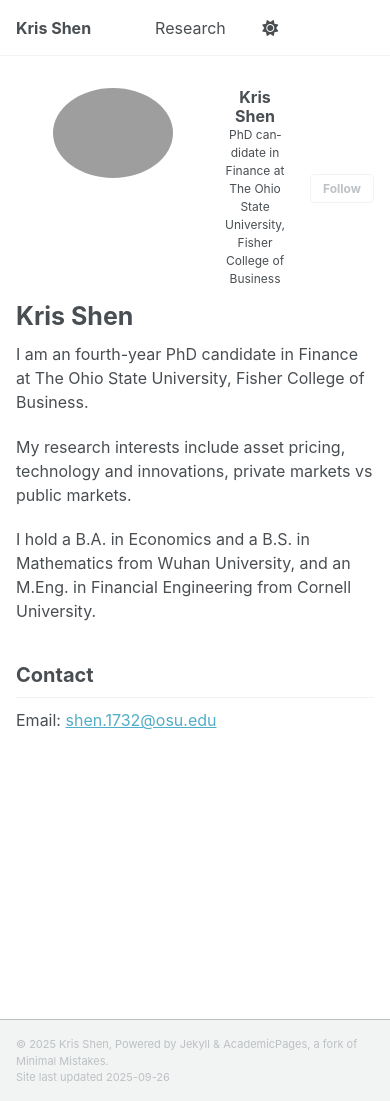
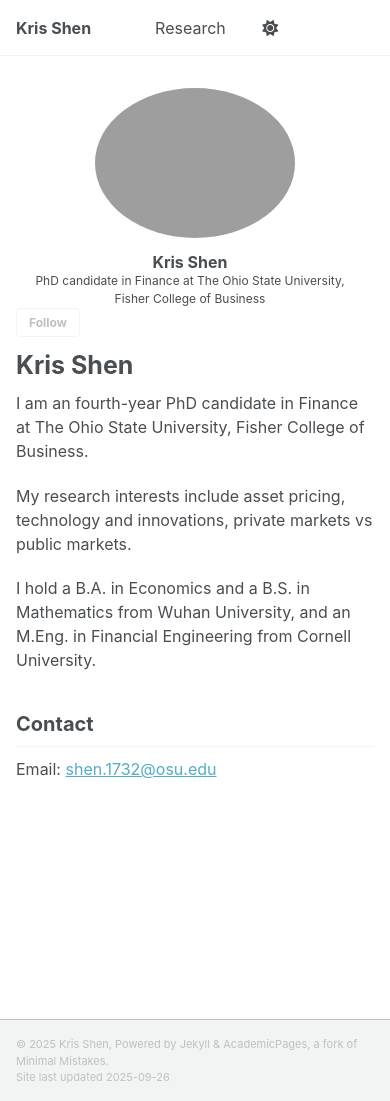
Before and after one commit to krisshen-finance/krisshen-finance.github.io, a Jekyll site: the page built from _pages/about.md, in a window 390 px wide and 1101 px high. Built offline with Jekyll 4.4.1, drawn with Linux system fonts in a browser that asks for light colours; a script that is not in the unit is left out.

Commit message:
Fix mobile layout: change from table-cell to block display
- Change author avatar, content, and URLs from table-cell to block display on mobile
- This fixes the side-by-side layout issue where text appeared next to profile picture
- Profile picture now appears above text content on mobile devices
- Add proper spacing between profile picture and text content
- Ensures vertical stacking of elements on small screens
- Maintains existing desktop layout while fixing mobile usability

```diff
--- a/_sass/layout/_sidebar.scss
+++ b/_sass/layout/_sidebar.scss
@@ -84,9 +84,8 @@
    ========================================================================== */
 
 .author__avatar {
-  display: table-cell;
-  vertical-align: top;
-  width: 100%;  // Changed from 36px to allow full width
+  display: block;  // Changed from table-cell to block for mobile
+  width: 100%;
   // set width only, for non-square avatars
   // height: 36px;
 
@@ -106,12 +105,14 @@
     width: 60%;
     min-width: 120px;
     max-width: 200px;
+    margin-bottom: 15px;  // Add space between picture and text
 
     // Medium screens: Slightly larger
     @include breakpoint($medium) {
       width: 70%;
       min-width: 160px;
       max-width: 240px;
+      margin-bottom: 20px;
     }
 
     @include breakpoint($large) {
@@ -120,13 +121,13 @@
       width: 80%;  // Keep consistent 80% width on large screens
       min-width: 240px;
       max-width: none;
+      margin-bottom: 10px;
     }
   }
 }
 
 .author__content {
-  display: table-cell;
-  vertical-align: top;
+  display: block;  // Changed from table-cell to block for mobile
   padding-left: 15px;
   padding-right: 25px;
   line-height: 1;
@@ -219,8 +220,7 @@
 
 .author__urls-wrapper {
   position: relative;
-  display: table-cell;
-  vertical-align: middle;
+  display: block;  // Changed from table-cell to block for mobile
   font-family: $sans-serif;
   z-index: 10;
   position: relative;
```
